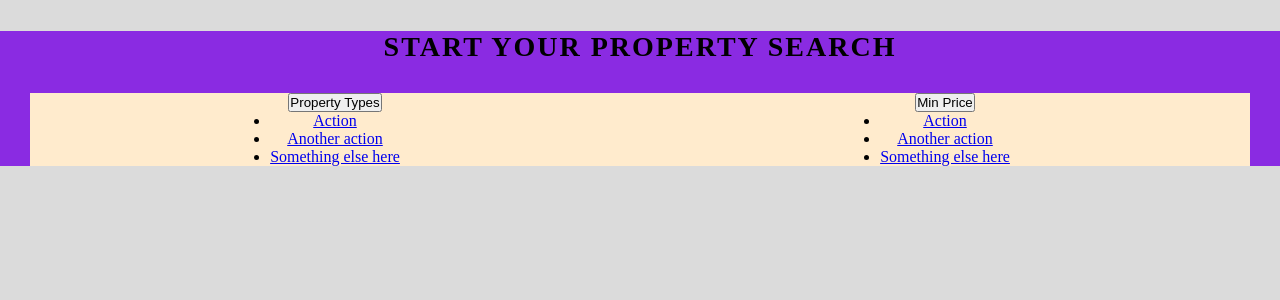
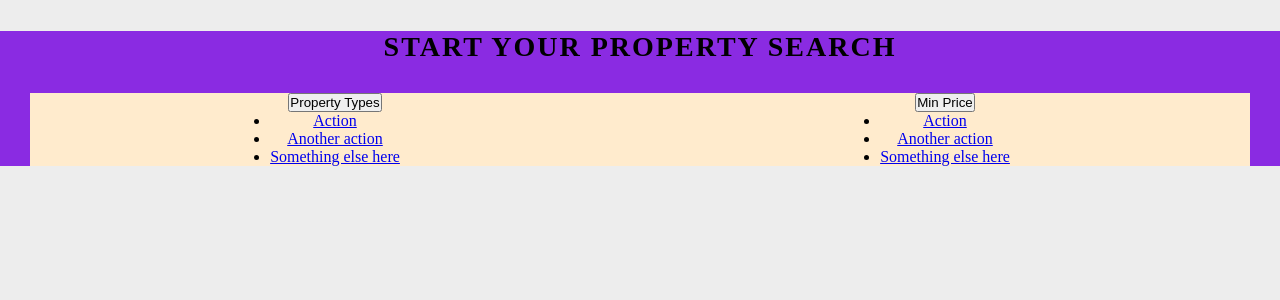
Before and after one commit to danielclements/infinity-casas, a Django app: page / in a window 1280 px wide. Shown: the part 69-369 px from the top of the page. Run offline with Django 3.2, Linux system fonts and the light colour scheme; some libraries are stand-ins or nearby versions.

Commit message:
lsight tweak to main BG color

```diff
--- a/static/css/main.css
+++ b/static/css/main.css
@@ -6,7 +6,7 @@
 }
 
 body{
-    background-color: rgb(219, 219, 219);
+    background-color: rgb(237, 237, 237);
 }
 
 
```
